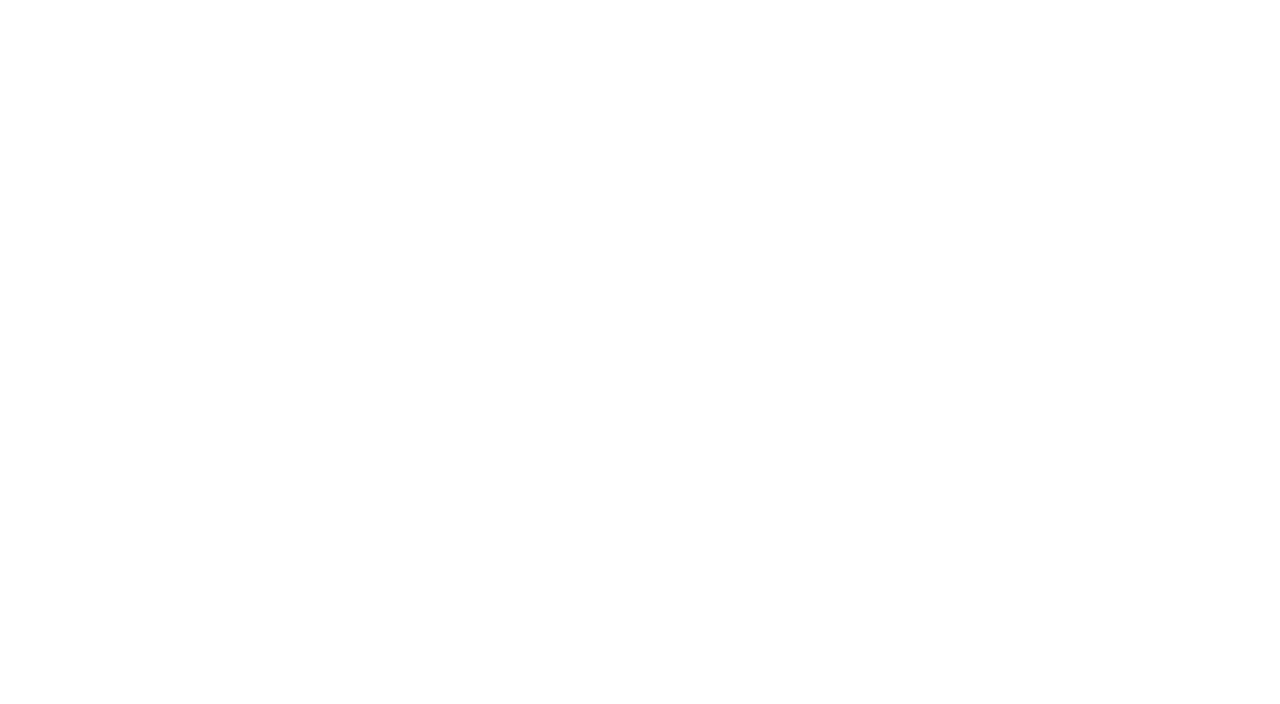
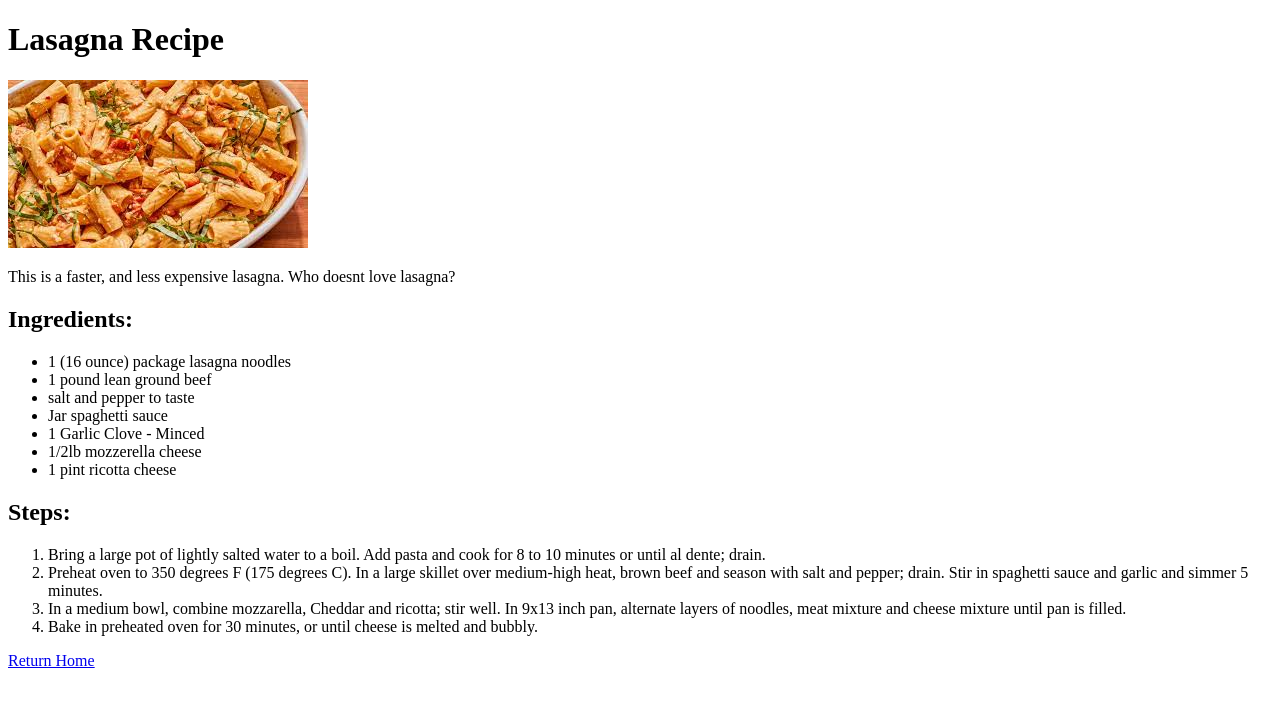
Before and after one commit to MrAlexM/odin-recipes, a plain HTML site: page recipes/pasta.html in a window 1280 px wide. Drawn offline with Linux system fonts and the light colour scheme.

Commit message:
Tidying up recipe pages

```diff
--- a/recipes/pasta.html
+++ b/recipes/pasta.html
@@ -0,0 +1,30 @@
+<!DOCTYPE html>
+<html lang="en">
+    <head>
+        <meta charset="en">
+        <title>Odin Recipes</title>
+    </head>
+<body>
+    <h1>Lasagna Recipe</h1>
+    <img src="../images/pasta.jpeg">
+    <p>This is a faster, and less expensive lasagna. Who doesnt love lasagna?</p>
+    <h2>Ingredients:</h2>
+    <ul>
+        <li>1 (16 ounce) package lasagna noodles</li>
+        <li>1 pound lean ground beef</li>
+        <li>salt and pepper to taste</li>
+        <li>Jar spaghetti sauce</li>
+        <li>1 Garlic Clove - Minced</li>
+        <li>1/2lb mozzerella cheese</li>
+        <li>1 pint ricotta cheese</li>
+    </ul>
+    <h2>Steps:</h2>
+    <ol>
+        <li>Bring a large pot of lightly salted water to a boil. Add pasta and cook for 8 to 10 minutes or until al dente; drain.</li>
+        <li>Preheat oven to 350 degrees F (175 degrees C). In a large skillet over medium-high heat, brown beef and season with salt and pepper; drain. Stir in spaghetti sauce and garlic and simmer 5 minutes.</li>
+        <li>In a medium bowl, combine mozzarella, Cheddar and ricotta; stir well. In 9x13 inch pan, alternate layers of noodles, meat mixture and cheese mixture until pan is filled.</li>
+        <li>Bake in preheated oven for 30 minutes, or until cheese is melted and bubbly.</li>
+    </ol>
+    <a href="../index.html">Return Home</a>
+</body>
+</html>
```
Also changed, not shown: index.html (+5 -2 lines), recipes/lasagna.html (+1 -0 lines), recipes/pizza.html (+2 -1 lines), images/pasta.jpeg (added), images/pizza.jpg (added).
